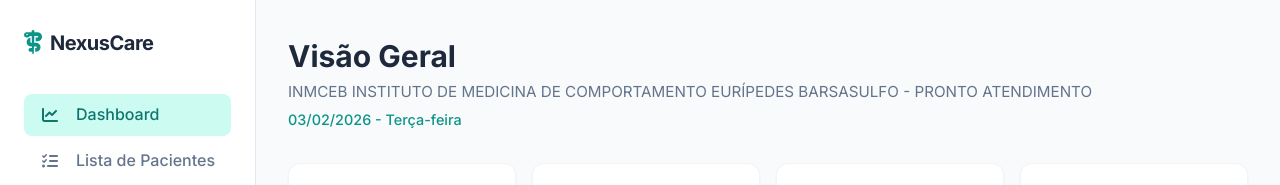
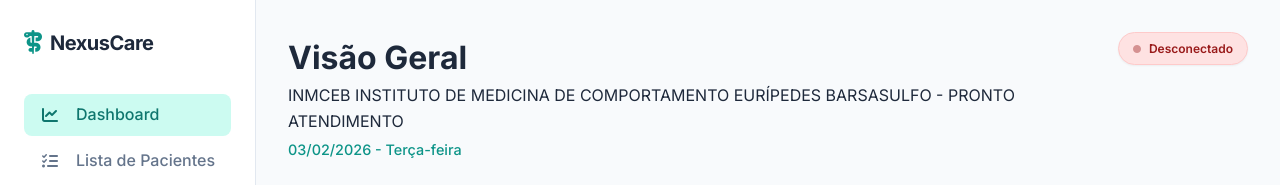
Before and after one commit to sheldonfeitosa/NEXUS, a plain HTML site: page index.html in a window 1280 px wide. Shown: the top 185 px of the page. Drawn offline with Linux system fonts and the light colour scheme; no server answers.

Commit message:
UI: Vertial layout, sync status indicator, and sync fixes

```diff
--- a/index.html
+++ b/index.html
@@ -53,11 +53,19 @@
             <!-- View: Dashboard -->
             <div id="view-dashboard" class="view-section active">
                 <header class="top-header">
-                    <div class="header-title">
-                        <h1>Visão Geral</h1>
-                        <p>INMCEB INSTITUTO DE MEDICINA DE COMPORTAMENTO EURÍPEDES BARSASULFO - PRONTO ATENDIMENTO</p>
-                        <p id="header-date"
-                            style="font-size: 0.9rem; color: var(--primary); margin-top: 4px; font-weight: 500;"></p>
+                    <div style="display: flex; justify-content: space-between; align-items: flex-start;">
+                        <div>
+                            <h1>Visão Geral</h1>
+                            <p>INMCEB INSTITUTO DE MEDICINA DE COMPORTAMENTO EURÍPEDES BARSASULFO - PRONTO ATENDIMENTO
+                            </p>
+                            <p id="header-date"
+                                style="font-size: 0.9rem; color: var(--primary); margin-top: 4px; font-weight: 500;">
+                            </p>
+                        </div>
+                        <div id="sync-status" class="sync-status offline">
+                            <i class="fa-solid fa-circle"></i>
+                            <span>Desconectado</span>
+                        </div>
                     </div>
                 </header>
 
@@ -116,7 +124,7 @@
                         <div style="grid-column: 1/-1; text-align: center; padding: 3rem; color: var(--text-muted);">
                             <i class="fa-solid fa-circle-notch fa-spin"
                                 style="font-size: 2rem; margin-bottom: 1rem;"></i>
-                            <p>Carregando leitos do sistema...</p>
+                            <p id="loading-msg">Carregando leitos do sistema...</p>
                         </div>
                     </div>
                 </section>
--- a/style.css
+++ b/style.css
@@ -244,8 +244,8 @@ ul {
 /* Bed Grid */
 .bed-grid {
     display: grid;
-    grid-template-columns: repeat(15, 1fr);
-    gap: var(--space-md);
+    grid-template-columns: repeat(auto-fill, minmax(300px, 1fr));
+    gap: var(--space-lg);
     margin-bottom: var(--space-xl);
 }
 
@@ -560,3 +560,47 @@ ul {
     background-color: #fee2e2;
     color: #991b1b;
 }
+
+/* Status Indicator */
+.sync-status {
+    display: flex;
+    align-items: center;
+    gap: 8px;
+    padding: 6px 14px;
+    border-radius: 20px;
+    font-size: 0.75rem;
+    font-weight: 600;
+    transition: all 0.3s ease;
+    box-shadow: 0 1px 2px rgba(0, 0, 0, 0.05);
+}
+
+.sync-status.online {
+    background: #dcfce7;
+    color: #166534;
+    border: 1px solid #bbf7d0;
+}
+
+.sync-status.offline {
+    background: #fee2e2;
+    color: #991b1b;
+    border: 1px solid #fecaca;
+}
+
+.sync-status i {
+    font-size: 0.5rem;
+    animation: pulse 2s infinite;
+}
+
+@keyframes pulse {
+    0% {
+        opacity: 1;
+    }
+
+    50% {
+        opacity: 0.4;
+    }
+
+    100% {
+        opacity: 1;
+    }
+}
```
Also changed, not shown: 1 other file.
